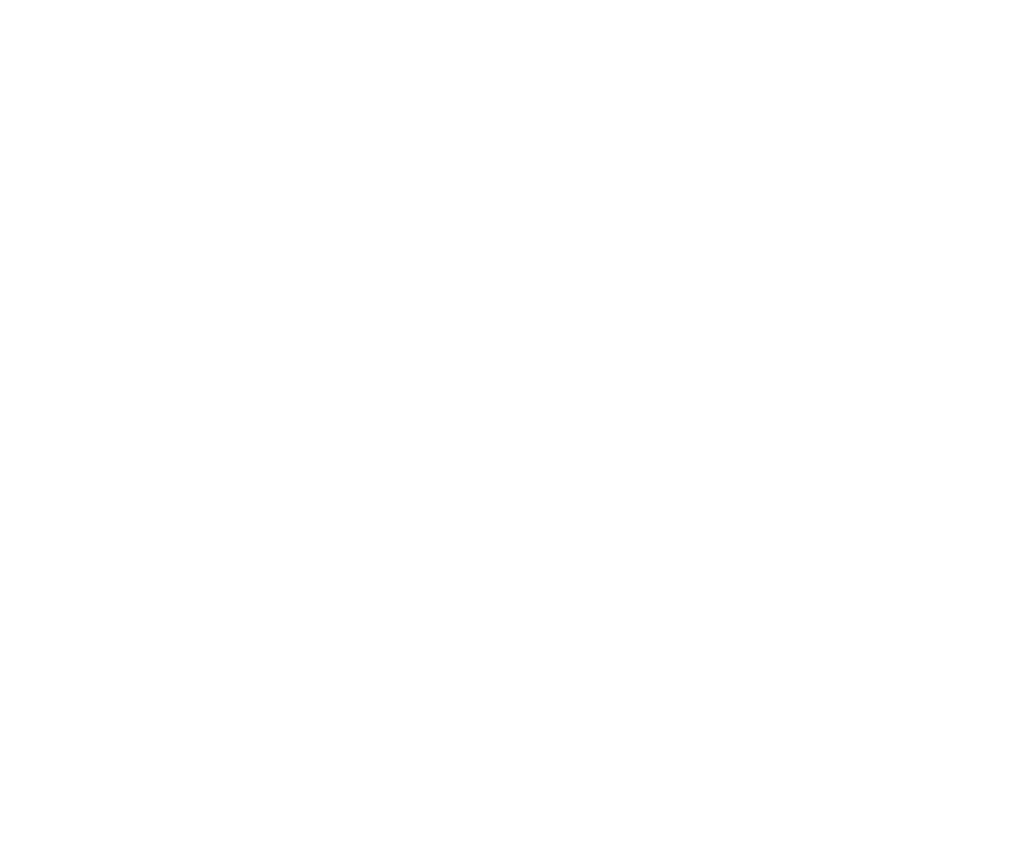
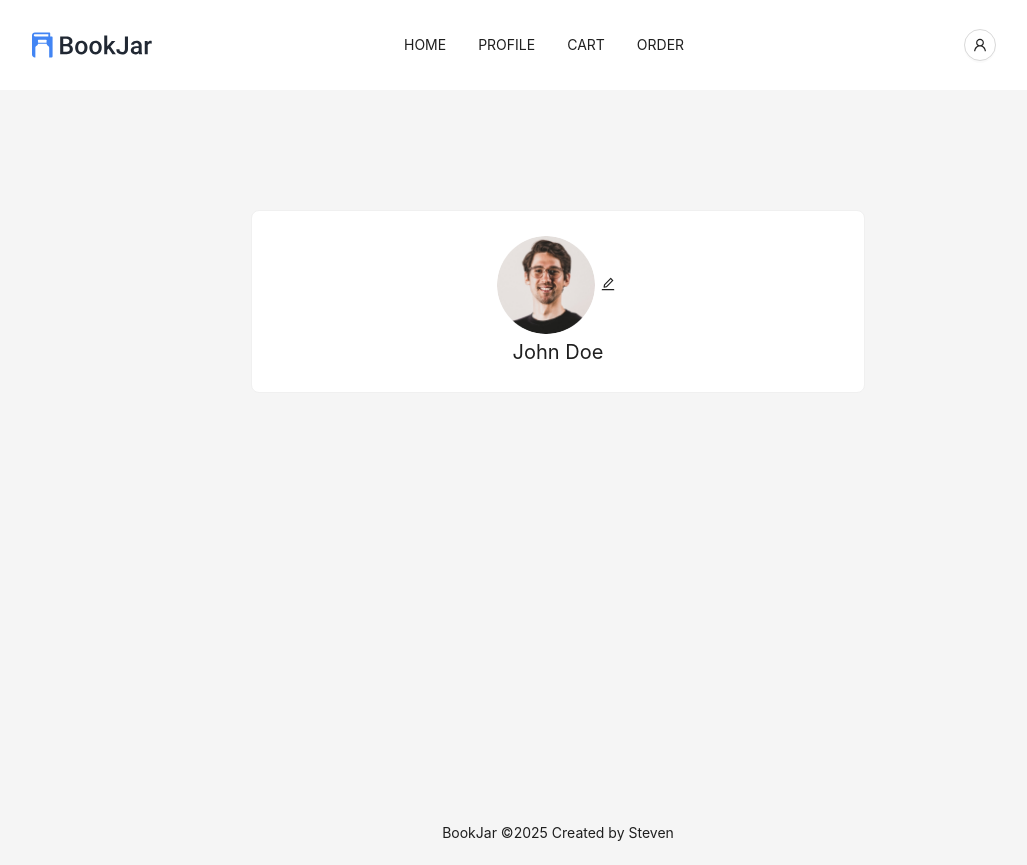
Before and after one commit to stevenissleepy/BookStore-Frontend, a React (Vite) app: page /profile in a window 1280 px wide. Before the commit this address had no page. Shown: the whole page, without its empty margins (82-1109 px from the left). Before the commit the page ends 800 px from the top, so only its background shows below. Built offline with nearby package versions, Linux system fonts and the light colour scheme.

Commit message:
feat: 完成了 profile 头像部分

```diff
--- /dev/null
+++ b/src/components/buttons.jsx
@@ -0,0 +1,19 @@
+import { Button } from "antd"
+import { EditOutlined } from "@ant-design/icons"
+
+function EditButton({ onClick }) {
+  return (
+    <Button
+      shape="circle"
+      icon={<EditOutlined />}
+      size="small"
+      style={{
+        border: "none",
+        boxShadow: "none",
+        backgroundColor: "transparent",
+      }}
+    />
+  )
+}
+
+export { EditButton }
--- a/src/components/header.jsx
+++ b/src/components/header.jsx
@@ -8,8 +8,8 @@
 function MyHeader() {
   const navItems = [
     { label: "HOME", value: "/" },
+    { label: "PROFILE", value: "/profile" },
     { label: "CART", value: "/cart" },
-    { label: "DASHBOARD", value: "/dashboard" },
     { label: "ORDER", value: "/order" },
   ]
 
--- /dev/null
+++ b/src/components/profile.jsx
@@ -0,0 +1,23 @@
+import { Space, Badge, Avatar } from "antd"
+
+import { EditButton } from "./buttons"
+
+function ProfileAvatar({ user }) {
+  return (
+    <Space className="avatar-wrapper" direction="vertical" size={2}>
+
+      {/* avatar */}
+      <div style={{ textAlign: "center" }}>
+        <Badge count={<EditButton />}>
+          <Avatar src={user.avatar} style={{ width: "100px", height: "100px" }} />
+        </Badge>
+      </div>
+
+      {/* nickname */}
+      <span style={{ fontSize: 20 }}>{user.nickname}</span>
+
+    </Space>
+  )
+}
+
+export { ProfileAvatar }
--- a/src/components/router.jsx
+++ b/src/components/router.jsx
@@ -2,6 +2,7 @@
 
 import HomePage from "../pages/home"
 import LoginPage from "../pages/login"
+import ProfilePage from "../pages/profile"
 
 function AppRouter() {
   return (
@@ -9,12 +10,13 @@
       <Routes>
         <Route index element={<HomePage />} />
         <Route path="/login" element={<LoginPage />} />
+        <Route path="/profile" element={<ProfilePage />} />
+
         {/* <Route path="/book/:id" element={<BookPage />} />
           <Route path="/cart" element={<CartPage />} />
           <Route path="/order" element={<OrderPage />} />
           <Route path="/rank" element={<RankPage />} />
           <Route path="/course" element={<CoursePage />} />
-          <Route path="/profile" element={<ProfilePage />} />
           <Route path="/profile/:id" element={<OtherUserProfilePage />} />
           <Route path="/api-docs" element={<ApiPage />} /> */}
       </Routes>
--- a/src/css/index.css
+++ b/src/css/index.css
@@ -48,3 +48,14 @@
   padding-top: 120px;
   width: 100%;
 }
+
+/* user profile */
+.profile-container {
+  margin-left: 20%;
+  margin-right: 20%;
+}
+
+.avatar-wrapper {
+  width: 100%;
+  text-align: center;
+}
--- a/src/data.jsx
+++ b/src/data.jsx
@@ -81,4 +81,11 @@
   },
 ];
 
-export { books };
+const users = [
+  {
+    nickname: "John Doe",
+    avatar: "/profile-img.png",
+  }
+]
+
+export { books, users };
--- /dev/null
+++ b/src/pages/profile.jsx
@@ -0,0 +1,18 @@
+import { Card, Space } from "antd"
+
+import { MyLayout } from "../components/layout"
+import { ProfileAvatar } from "../components/profile"
+
+import { users } from "../data"
+
+function ProfilePage() {
+  return (
+    <MyLayout>
+      <Card className="profile-container">
+        <ProfileAvatar user={users[0]} />
+      </Card>
+    </MyLayout>
+  )
+}
+
+export default ProfilePage
```
Also changed, not shown: public/profile-img.png (added).
